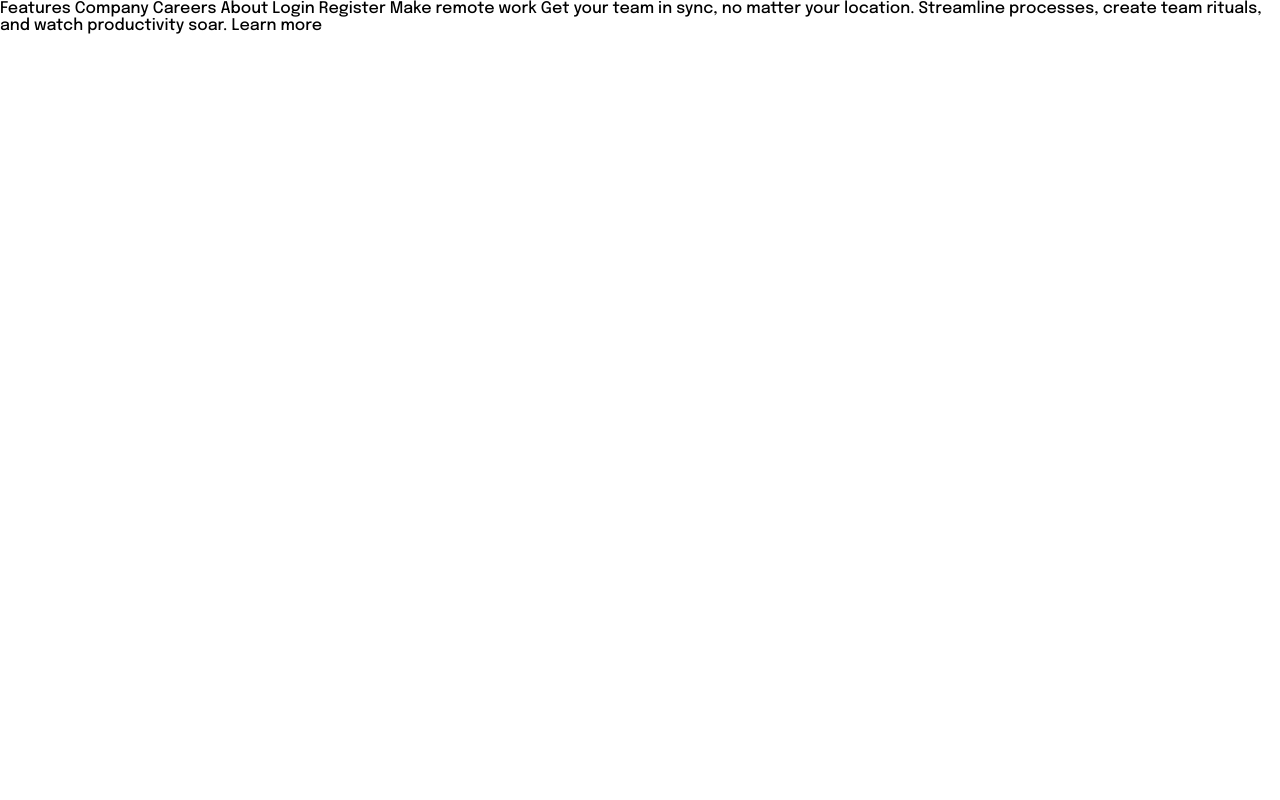
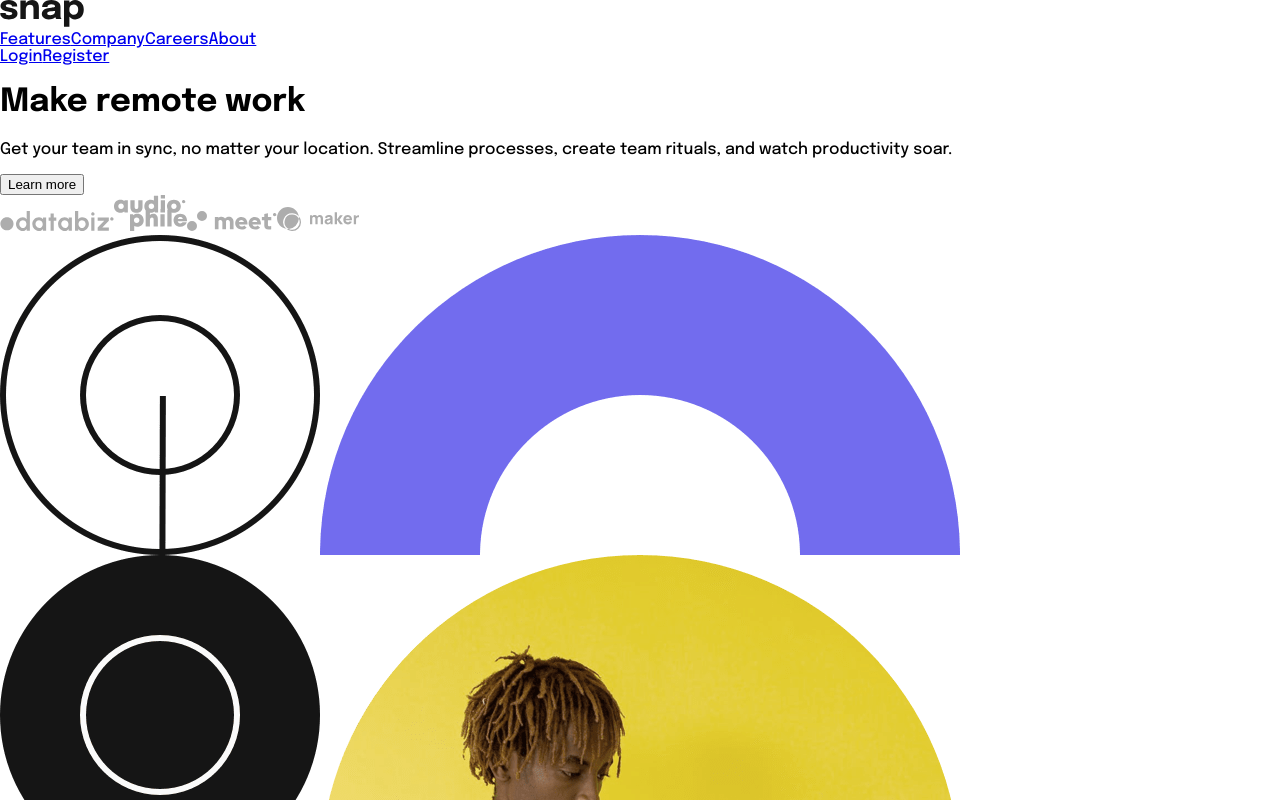
Before and after one commit to Dseals82/frontend-mentor-challenge, a React (Create React App) app: page / in a window 1280 px wide. Shown: the top 800 px of the page. Built offline with nearby package versions, Linux system fonts and the light colour scheme.

Commit message:
added starter markup, installed sass node package, set up overal starter project

```diff
--- a/package.json
+++ b/package.json
@@ -10,6 +10,7 @@
     "react-dom": "^18.1.0",
     "react-router-dom": "^6.3.0",
     "react-scripts": "5.0.1",
+    "sass": "^1.51.0",
     "web-vitals": "^2.1.4"
   },
   "scripts": {
--- a/src/App.js
+++ b/src/App.js
@@ -1,21 +1,51 @@
-
+import { ReactComponent as Logo } from './assets/images/logo.svg'
+import { ReactComponent as DataBizLogo } from './assets/images/client-databiz.svg'
+import { ReactComponent as AudioPhileLogo } from './assets/images/client-audiophile.svg'
+import { ReactComponent as MeetLogo } from './assets/images/client-meet.svg'
+import { ReactComponent as MakerLogo } from './assets/images/client-maker.svg'
+import ImageHeroDesktopSrc from './assets/images/image-hero-desktop.png'
 const App = () => {
   return (
     <div className="App">
-    Features
-    Company
-    Careers
-    About
+      <nav className="nav">
+      <Logo />
+        <div className="nav-links-container nav-links-container-left">
+          <a href="/" className="nav-links">Features</a>
+          <a href="/" className="nav-links">Company</a>
+          <a href="/" className="nav-links">Careers</a>
+          <a href="/" className="nav-links">About</a>
+        </div>
+        <div className="nav-links-container nav-links-container-right">
+          <a href="/" className="nav-links">Login</a>
+          <a href="/" className="nav-links">Register</a>
+        </div>
+      </nav>
 
-    Login
-    Register
 
-    Make remote work
+      <main className="main">
+        <div className="main-left-container">
+          <h1> Make remote work</h1>
+          <div className='btn-p-container'>
+            <p>
+              Get your team in sync, no matter your location. Streamline processes,
+              create team rituals, and watch productivity soar.
+            </p>
+            <button>Learn more</button>
+          </div>
 
-    Get your team in sync, no matter your location. Streamline processes,
-    create team rituals, and watch productivity soar.
+          <footer className='main-left-container-footer'>
+            <DataBizLogo />
+            <AudioPhileLogo />
+            <MeetLogo />
+            <MakerLogo />
+          </footer>
+        </div>
 
-    Learn more
+        <div className="main-right-container">
+          <img alt='' src={ImageHeroDesktopSrc} />
+        </div>
+      </main>
+
     </div>
   );
 }
--- a/src/index.css
+++ b/src/index.css
@@ -3,4 +3,5 @@
 body {
   font-family: 'Epilogue', sans-serif;
   margin: 0;
+  box-sizing: border-box;
 }
```
Also changed, not shown: 1 other file (tests, documents, lock files or other folders).
